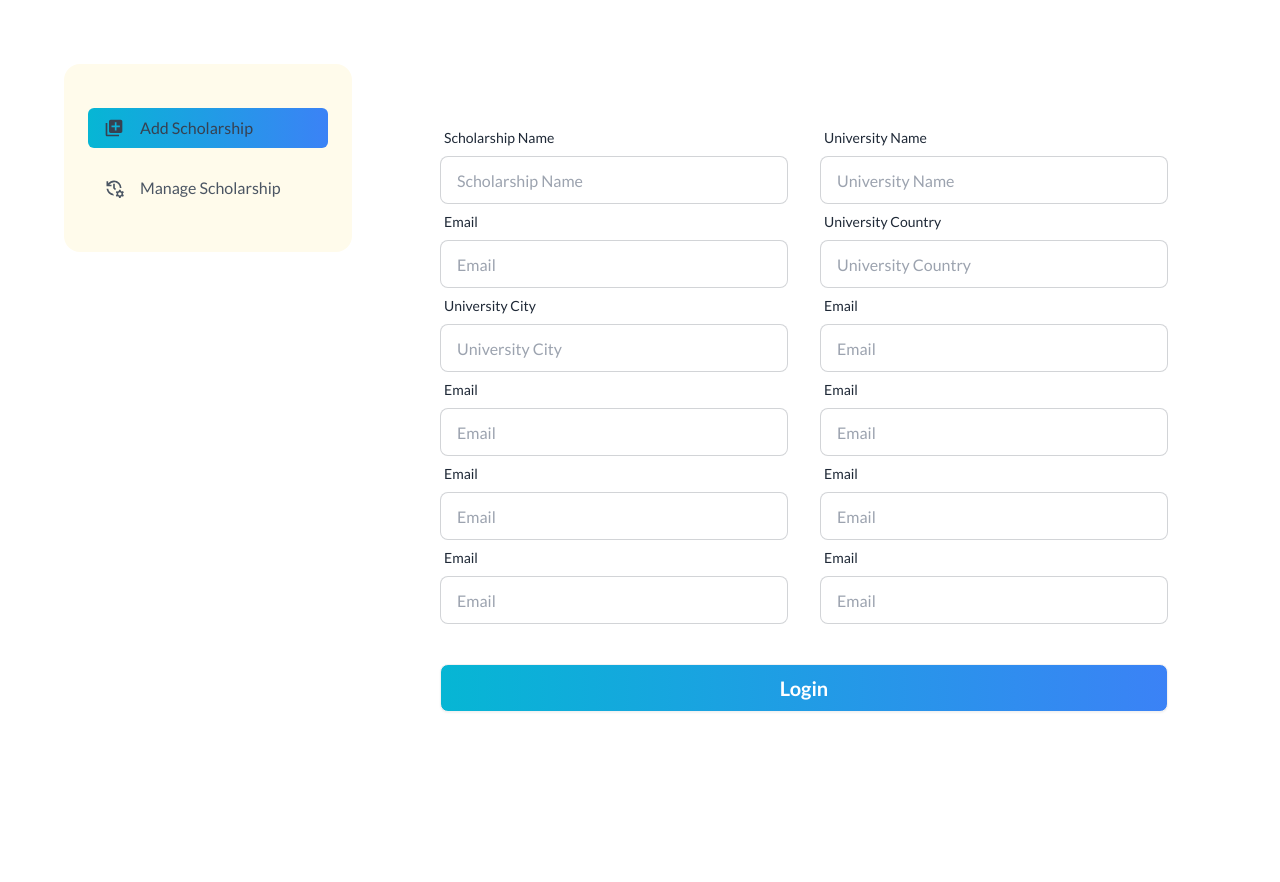
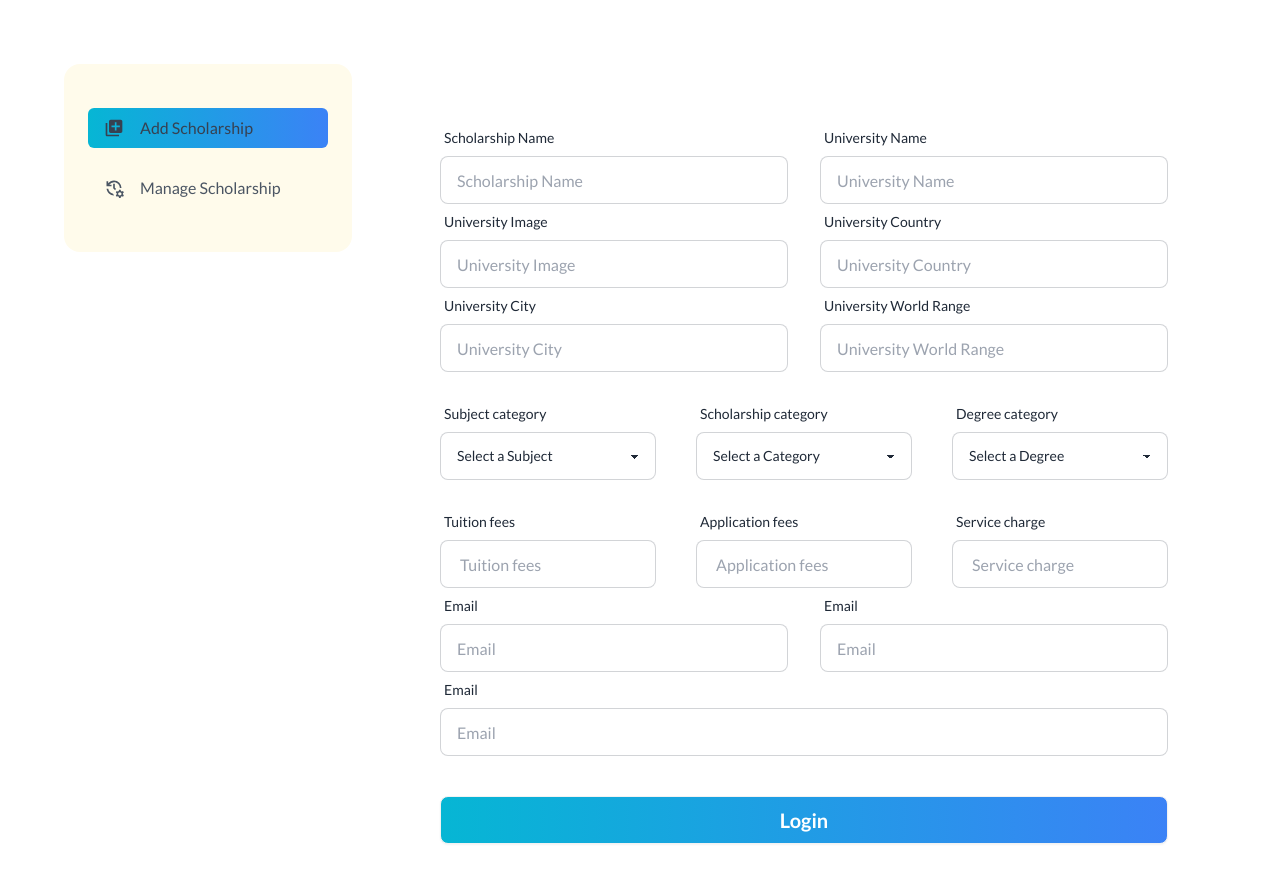
Before and after one commit to MdJowelAhmed/Educational-assistance, a React (Vite) app: page /dashboard/addScholarship in a window 1280 px wide. Shown: the top 882 px of the page. Built offline with nearby package versions, Linux system fonts and the light colour scheme; no server answers.

Commit message:
add page form working now

```diff
--- a/src/authentication/Register.jsx
+++ b/src/authentication/Register.jsx
@@ -5,6 +5,7 @@ import { Link, useNavigate } from "react-router-dom";
 import axios from "axios";
 import { toast } from "react-toastify";
 import { FcGoogle } from "react-icons/fc";
+import Swal from "sweetalert2";
 
 
 // const image_hosting_key = import.meta.env.IMAGE_SECRET_API;
@@ -24,16 +25,23 @@ const Register = () => {
 
 
         const image = data.image[0]
-        console.log(image)
+        // console.log(image)
 
         try {
             const image_url = await imageUpload(image);
-            console.log(image_url)
+            // console.log(image_url)
             const result = await createUser(data.email, data.password)
             console.log(result.user)
 
             await updateUserProfile(data.name, image_url)
             navigate('/')
+            Swal.fire({
+                position: "top-center",
+                icon: "success",
+                title: `${data.name} register successfully`,
+                showConfirmButton: false,
+                timer: 1500
+              });
         } catch (error) {
             console.error('Error:', error);
         }
--- a/src/dashbord/moderator/addScholarship/AddScholarShipForm.jsx
+++ b/src/dashbord/moderator/addScholarship/AddScholarShipForm.jsx
@@ -16,7 +16,7 @@ const AddScholarShipForm = () => {
         <div>
             <div className="bg-base-100 rounded-3xl">
                 <form onSubmit={handleSubmit(onSubmit)} className=" m-2 mx-auto lg:p-12">
-                {/* scholarship and university name  */}
+                    {/* scholarship and university name  */}
                     <div>
                         <div className="flex gap-4 md:gap-8">
                             <div className="form-control w-full">
@@ -35,14 +35,14 @@ const AddScholarShipForm = () => {
                             </div>
                         </div>
 
-                        {/* image nad versity country  */}
+                        {/* image nad university country  */}
                         <div className="flex gap-4 md:gap-8">
                             <div className="form-control w-full">
                                 <label className="label">
-                                    <span className="label-text">Email</span>
+                                    <span className="label-text">University Image</span>
                                 </label>
-                                <input {...register("email", { required: true })} type="text" name="email" placeholder="Email" className="input input-bordered" />
-                                {errors.email && <span>Your email is must give this field</span>}
+                                <input {...register("UniversityImage", { required: true })} type="text" name="UniversityImage" placeholder="University Image" className="input input-bordered" />
+                                {errors.UniversityImage && <span className="text-red-500 font-lato">Image is Required</span>}
                             </div>
                             <div className="form-control w-full">
                                 <label className="label">
@@ -64,10 +64,77 @@ const AddScholarShipForm = () => {
                             </div>
                             <div className="form-control w-full">
                                 <label className="label">
-                                    <span className="label-text">Email</span>
+                                    <span className="label-text">University World Range</span>
                                 </label>
-                                <input {...register("email", { required: true })} type="text" name="email" placeholder="Email" className="input input-bordered" />
-                                {errors.email && <span>Your email is must give this field</span>}
+                                <input {...register("range", { required: true })} type="text" name="range" placeholder="University World Range" className="input input-bordered" />
+                                {errors.range && <span>Your email is must give this field</span>}
+                            </div>
+                        </div>
+                        {/* Category select types */}
+                        <div className="flex gap-5 md:gap-10">
+                            <div className="form-control w-full my-6">
+                                <label className="label">
+                                    <span className="label-text">Subject category</span>
+                                </label>
+                                <select defaultValue="default" {...register('SubjectCategory', { required: true })}
+                                    className="select select-bordered w-full">
+                                    <option disabled value="default">Select a Subject</option>
+                                    <option value="agriculture">Agriculture</option>
+                                    <option value="engineering">Engineering</option>
+                                    <option value="doctor">Doctor</option>
+                                </select>
+                            </div>
+
+                            <div className="form-control w-full my-6">
+                                <label className="label">
+                                    <span className="label-text">Scholarship category</span>
+                                </label>
+                                <select defaultValue="default" {...register('ScholarshipCategory', { required: true })}
+                                    className="select select-bordered w-full">
+                                    <option disabled value="default">Select a  Category</option>
+                                    <option value="fullFund">Full Fund</option>
+                                    <option value="partial">Partial</option>
+                                    <option value="selfFund">Self-fund</option>
+                                </select>
+                            </div>
+
+                            <div className="form-control w-full my-6">
+                                <label className="label">
+                                    <span className="label-text"> Degree category</span>
+                                </label>
+                                <select defaultValue="default" {...register(' degree', { required: true })}
+                                    className="select select-bordered w-full">
+                                    <option disabled value="default">Select a Degree</option>
+                                    <option value="diploma">Diploma</option>
+                                    <option value="bachelor">Bachelor</option>
+                                    <option value="masters">Masters</option>
+                                </select>
+                            </div>
+
+                        </div>
+
+                        {/*etc charge/fees  */}
+                        <div className="flex gap-4 md:gap-10">
+                            <div className="form-control w-full">
+                                <label className="label">
+                                    <span className="label-text"> Tuition fees</span>
+                                </label>
+                                <input {...register("tuitionFee", { required: true })} type="text" name="tuitionFee" placeholder=" Tuition fees" className="input input-bordered" />
+                                {errors.tuitionFee && <span>Your email is must give this field</span>}
+                            </div>
+                            <div className="form-control w-full">
+                                <label className="label">
+                                    <span className="label-text"> Application fees</span>
+                                </label>
+                                <input {...register("applicationFee", { required: true })} type="text" name="applicationFee" placeholder=" Application fees" className="input input-bordered" />
+                                {errors.applicationFee && <span>Your email is must give this field</span>}
+                            </div>
+                            <div className="form-control w-full">
+                                <label className="label">
+                                    <span className="label-text"> Service charge</span>
+                                </label>
+                                <input {...register("serviceCharge", { required: true })} type="text" name="serviceCharge" placeholder=" Service charge" className="input input-bordered" />
+                                {errors.serviceCharge && <span>Your email is must give this field</span>}
                             </div>
                         </div>
 
@@ -80,6 +147,7 @@ const AddScholarShipForm = () => {
                                 <input {...register("email", { required: true })} type="text" name="email" placeholder="Email" className="input input-bordered" />
                                 {errors.email && <span>Your email is must give this field</span>}
                             </div>
+
                             <div className="form-control w-full">
                                 <label className="label">
                                     <span className="label-text">Email</span>
@@ -91,31 +159,7 @@ const AddScholarShipForm = () => {
 
 
                         <div className="flex gap-4 md:gap-8">
-                            <div className="form-control w-full">
-                                <label className="label">
-                                    <span className="label-text">Email</span>
-                                </label>
-                                <input {...register("email", { required: true })} type="text" name="email" placeholder="Email" className="input input-bordered" />
-                                {errors.email && <span>Your email is must give this field</span>}
-                            </div>
-                            <div className="form-control w-full">
-                                <label className="label">
-                                    <span className="label-text">Email</span>
-                                </label>
-                                <input {...register("email", { required: true })} type="text" name="email" placeholder="Email" className="input input-bordered" />
-                                {errors.email && <span>Your email is must give this field</span>}
-                            </div>
-                        </div>
 
-
-                        <div className="flex gap-4 md:gap-8">
-                            <div className="form-control w-full">
-                                <label className="label">
-                                    <span className="label-text">Email</span>
-                                </label>
-                                <input {...register("email", { required: true })} type="text" name="email" placeholder="Email" className="input input-bordered" />
-                                {errors.email && <span>Your email is must give this field</span>}
-                            </div>
                             <div className="form-control w-full">
                                 <label className="label">
                                     <span className="label-text">Email</span>
```
